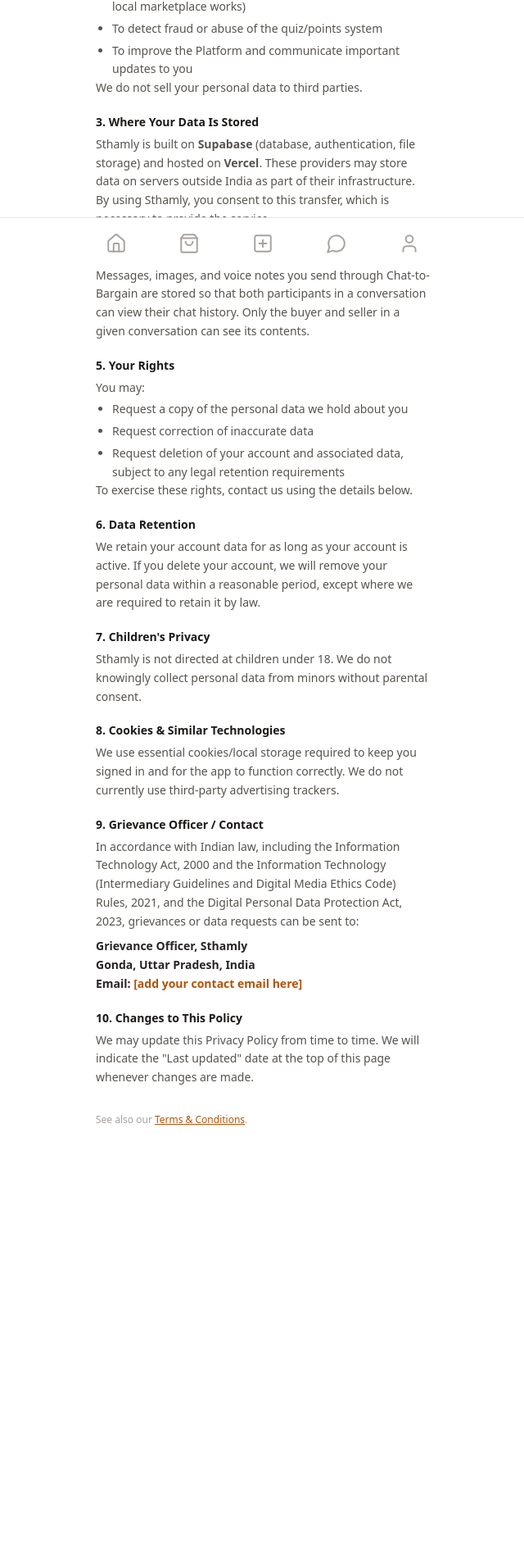
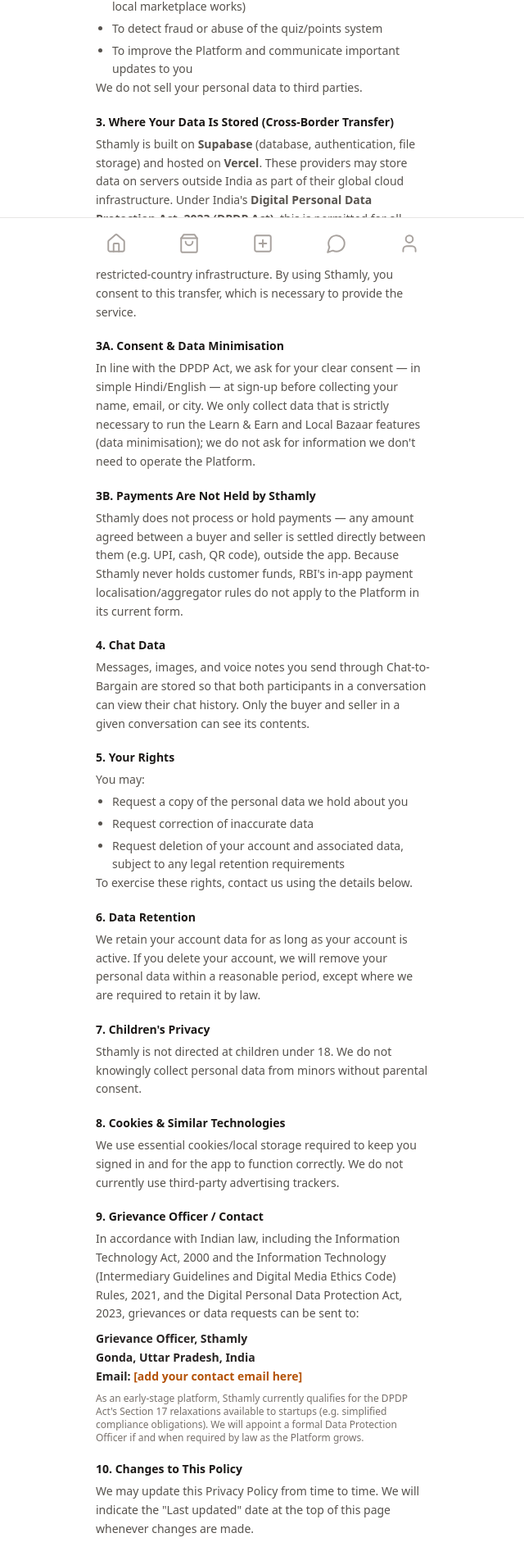
Before and after one commit to rksaini3/Sthamlyst, a Next.js app: page /privacy in a window 1280 px wide. Shown: the part 472-2381 px from the top of the page at 82% size, without its empty margins (319-959 px from the left). Before the commit the page ends 1942 px from the top, so only its background shows below. Built offline with nearby package versions, Linux system fonts and the light colour scheme.

Commit message:
Update app/privacy/page.tsx

```diff
--- a/app/privacy/page.tsx
+++ b/app/privacy/page.tsx
@@ -33,11 +33,28 @@ export default function PrivacyPage() {
         We do not sell your personal data to third parties.
       </Section>
 
-      <Section title="3. Where Your Data Is Stored">
+      <Section title="3. Where Your Data Is Stored (Cross-Border Transfer)">
         Sthamly is built on <strong>Supabase</strong> (database, authentication, file storage) and
         hosted on <strong>Vercel</strong>. These providers may store data on servers outside
-        India as part of their infrastructure. By using Sthamly, you consent to this transfer,
-        which is necessary to provide the service.
+        India as part of their global cloud infrastructure. Under India&apos;s{' '}
+        <strong>Digital Personal Data Protection Act, 2023 (DPDP Act)</strong>, this is permitted
+        for all countries except those specifically restricted by the Government of India — we
+        do not currently use any restricted-country infrastructure. By using Sthamly, you
+        consent to this transfer, which is necessary to provide the service.
+      </Section>
+
+      <Section title="3A. Consent &amp; Data Minimisation">
+        In line with the DPDP Act, we ask for your clear consent — in simple Hindi/English — at
+        sign-up before collecting your name, email, or city. We only collect data that is
+        strictly necessary to run the Learn &amp; Earn and Local Bazaar features (data
+        minimisation); we do not ask for information we don&apos;t need to operate the Platform.
+      </Section>
+
+      <Section title="3B. Payments Are Not Held by Sthamly">
+        Sthamly does not process or hold payments — any amount agreed between a buyer and seller
+        is settled directly between them (e.g. UPI, cash, QR code), outside the app. Because
+        Sthamly never holds customer funds, RBI's in-app payment localisation/aggregator rules do
+        not apply to the Platform in its current form.
       </Section>
 
       <Section title="4. Chat Data">
@@ -83,6 +100,12 @@ export default function PrivacyPage() {
           Gonda, Uttar Pradesh, India<br />
           Email: <span className="text-amber-700">[add your contact email here]</span>
         </p>
+        <p className="mt-2 text-xs text-stone-500">
+          As an early-stage platform, Sthamly currently qualifies for the DPDP Act&apos;s Section
+          17 relaxations available to startups (e.g. simplified compliance obligations). We will
+          appoint a formal Data Protection Officer if and when required by law as the Platform
+          grows.
+        </p>
       </Section>
 
       <Section title="10. Changes to This Policy">
```
